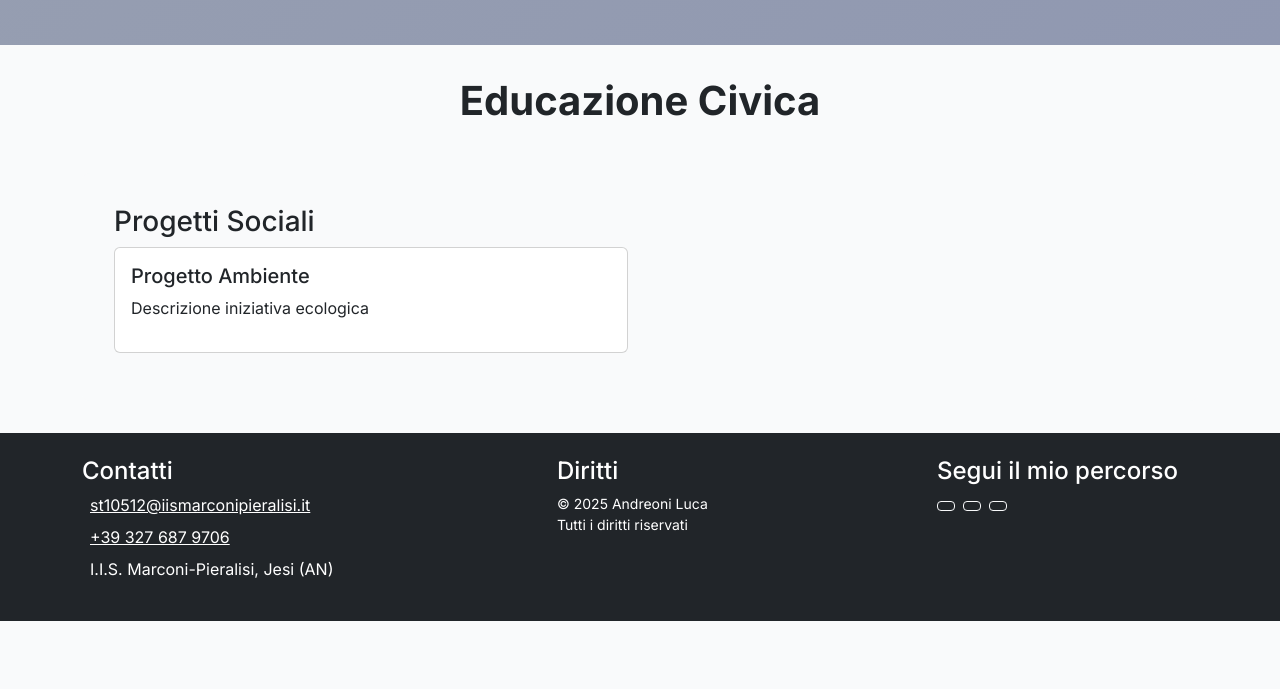
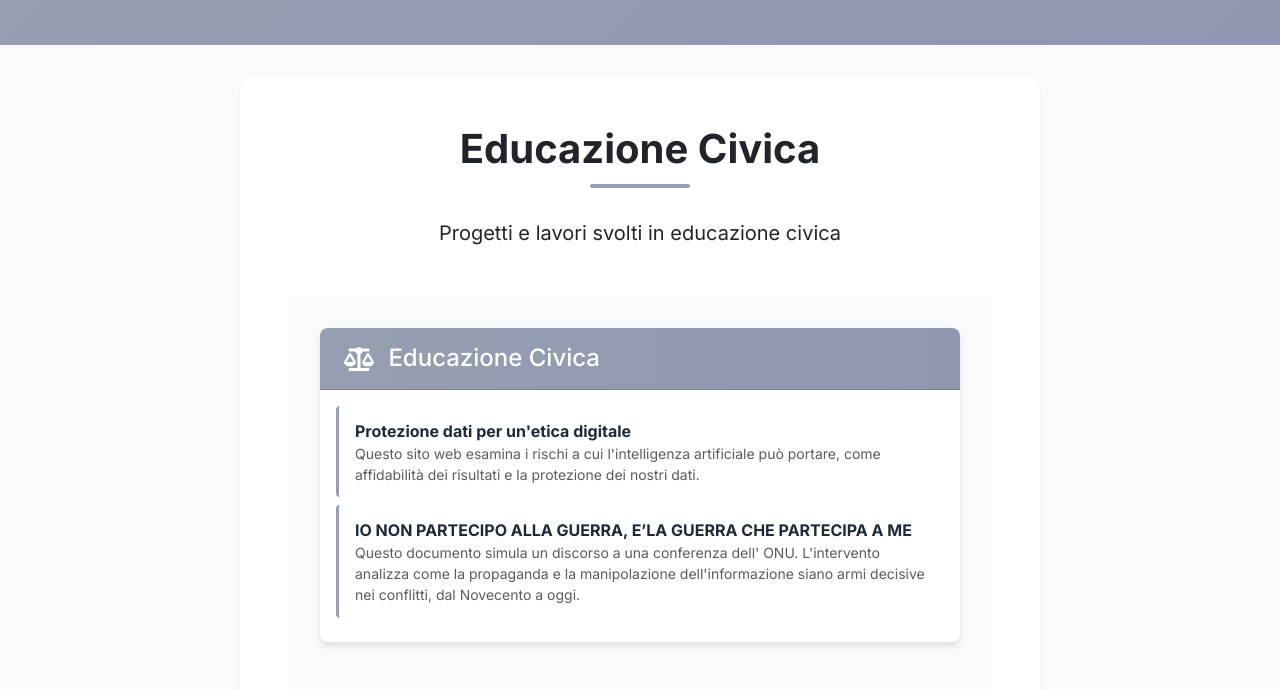
Before and after one commit to lugo2207/sitoEsame, a plain HTML site: page educazione_civica.html in a window 1280 px wide. Shown: the part 111-800 px from the top of the page. Drawn offline with nearby package versions, Linux system fonts and the light colour scheme.

Commit message:
Add files via upload

```diff
--- a/educazione_civica.html
+++ b/educazione_civica.html
@@ -1,12 +1,12 @@
 <!DOCTYPE html>
-<!-- Sostituisci [nome-pagina] con il nome della sezione -->
 <html lang="it">
 <head>
     <meta charset="UTF-8">
     <meta name="viewport" content="width=device-width, initial-scale=1.0">
-    <title>area_personale</title>
+    <title>Educazione Civica - Andreoni Luca</title>
     <link href="https://cdn.jsdelivr.net/npm/bootstrap@5.3.0/dist/css/bootstrap.min.css" rel="stylesheet">
     <link href="https://fonts.googleapis.com/css2?family=Inter:wght@400;500;700&display=swap" rel="stylesheet">
+    <link rel="stylesheet" href="https://cdnjs.cloudflare.com/ajax/libs/font-awesome/6.4.0/css/all.min.css">
     <style>
         :root {
             --primary-color: #969eb1;
@@ -30,6 +30,8 @@
             padding: 3rem;
             margin: 2rem 0;
             box-shadow: 0 4px 6px rgba(0, 0, 0, 0.05);
+            max-width: 800px;
+            margin: 2rem auto;
         }
 
         .section-emoji {
@@ -48,10 +50,91 @@
             border-left: 3px solid var(--primary-color);
             padding-left: 2rem;
         }
+
+        .subject-card {
+            border-radius: 0.5rem;
+            overflow: hidden;
+            box-shadow: 0 4px 6px rgba(0, 0, 0, 0.1);
+            transition: transform 0.3s ease;
+            margin-bottom: 1.5rem;
+            border: none;
+        }
+
+        .subject-card:hover {
+            transform: translateY(-5px);
+        }
+
+        .subject-card .card-header {
+            background: linear-gradient(to right, var(--primary-color), var(--secondary-color));
+            color: white;
+            font-weight: 500;
+            padding: 1rem 1.5rem;
+        }
+
+        .project-link {
+            display: block;
+            padding: 0.8rem 1rem;
+            margin-bottom: 0.5rem;
+            background: white;
+            border-radius: 0.25rem;
+            color: var(--dark-color);
+            text-decoration: none;
+            transition: all 0.2s ease;
+            border-left: 3px solid var(--primary-color);
+        }
+
+        .project-link:hover {
+            background: #f0f4f8;
+            transform: translateX(5px);
+        }
+
+        .subject-icon {
+            font-size: 1.5rem;
+            margin-right: 0.5rem;
+            vertical-align: middle;
+        }
+
+        .page-title {
+            position: relative;
+            padding-bottom: 15px;
+            margin-bottom: 30px;
+        }
+
+        .page-title:after {
+            content: '';
+            position: absolute;
+            bottom: 0;
+            left: 50%;
+            transform: translateX(-50%);
+            width: 100px;
+            height: 4px;
+            background: var(--primary-color);
+            border-radius: 2px;
+        }
+
+        .logo-placeholder {
+            height: 60px;
+            width: 60px;
+            background: rgba(255, 255, 255, 0.2);
+            border-radius: 8px;
+            display: flex;
+            align-items: center;
+            justify-content: center;
+            color: white;
+            font-size: 24px;
+        }
+
+        .instruction-box {
+            background: #eef2f7;
+            border-radius: 8px;
+            padding: 20px;
+            margin-top: 30px;
+            border-left: 4px solid var(--primary-color);
+        }
     </style>
 </head>
 <body>
-    <!-- Header (uguale all'index) -->
+    <!-- Header -->
     <header class="header-gradient text-white py-5">
         <div class="container">
             <div class="d-flex align-items-center justify-content-between">
@@ -67,28 +150,41 @@
     </header>
 
     <main class="container">
-                <div class="text-center mb-5">
-            <div class="section-emoji"></div>
-            <h1 class="display-6 fw-bold">Educazione Civica</h1>
-        </div>
+        <!-- Contenuto principale -->
+        <div class="page-content">
+            <div class="text-center mb-5">
+                <h1 class="display-6 fw-bold page-title">Educazione Civica</h1>
+                <p class="lead">Progetti e lavori svolti in educazione civica</p>
+            </div>
 
-        <div class="content-block">
-            <h3>Progetti Sociali</h3>
-            <div class="row">
-                <div class="col-md-6">
-                    <div class="card mb-3">
-                        <div class="card-body">
-                            <h5>Progetto Ambiente</h5>
-                            <p>Descrizione iniziativa ecologica</p>
-                        </div>
+            <!-- Sezione Educazione Civica -->
+            <div class="content-block">
+                <div class="subject-card card">
+                    <div class="card-header d-flex align-items-center">
+                        <h2 class="h4 mb-0">
+                            <i class="fas fa-balance-scale subject-icon"></i>
+                            Educazione Civica
+                        </h2>
+                    </div>
+                    <div class="card-body">
+                        <!-- Primo progetto -->
+                        <a href="https://st10512.wixsite.com/compito-di-realta" class="project-link">
+                            <strong>Protezione dati per un'etica digitale</strong>
+                            <p class="mb-0 small text-muted">Questo sito web esamina i rischi a cui l'intelligenza artificiale può portare, come affidabilità dei risultati e la protezione dei nostri dati.</p>
+                        </a>
+
+                        <!-- Secondo progetto -->
+                        <a href="https://docs.google.com/document/d/1jIQHOjVVm809ILROivq-4PIg6n1GyJ9b/edit?usp=sharing&ouid=117745093017559091014&rtpof=true&sd=true" class="project-link">
+                            <strong>IO NON PARTECIPO ALLA GUERRA, E’LA GUERRA CHE PARTECIPA A ME</strong>
+                            <p class="mb-0 small text-muted">Questo documento simula un discorso a una conferenza dell' ONU. L'intervento analizza come la propaganda e la manipolazione dell'informazione siano armi decisive nei conflitti, dal Novecento a oggi.</p>
+                        </a>
                     </div>
                 </div>
             </div>
         </div>
-</main>
+    </main>
 
-
-    <!-- Footer (uguale all'index) -->
+    <!-- Footer -->
     <footer class="bg-dark text-white py-4">
         <div class="container">
             <div class="row g-4">
```
Also changed, not shown: area_professionale.html (+18 -0 lines), area_umanistica.html (+20 -28 lines).
